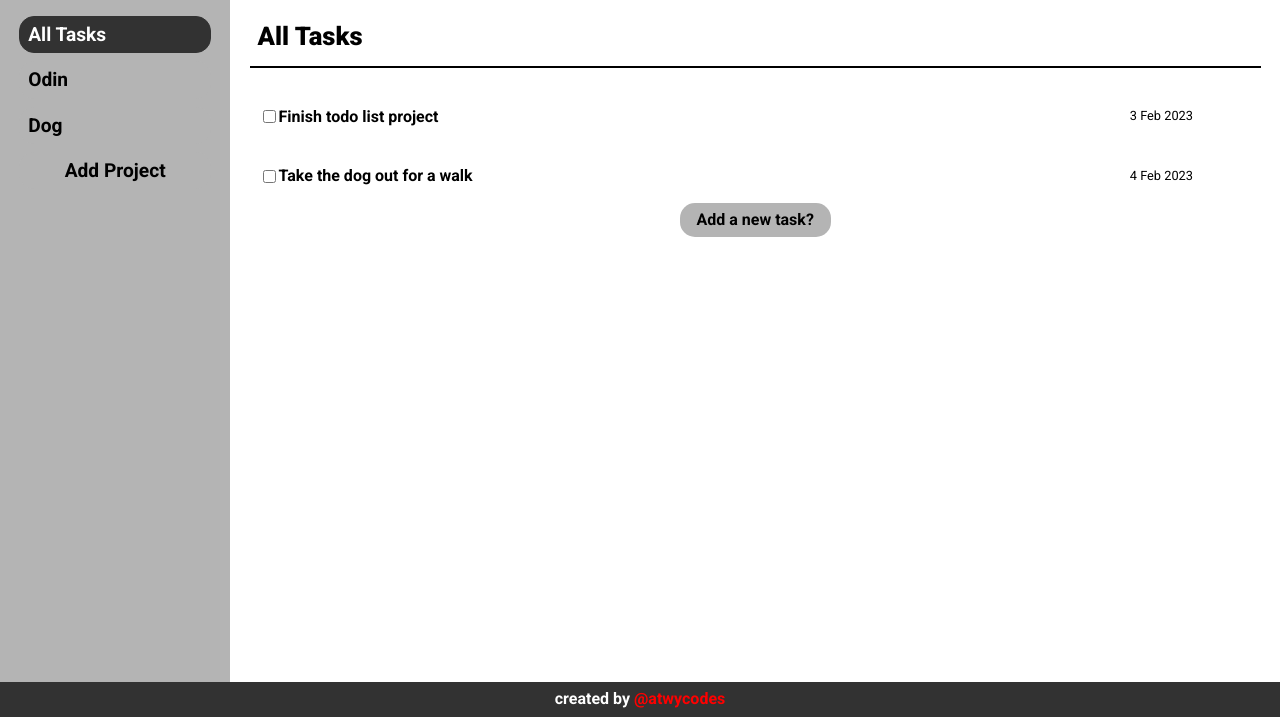
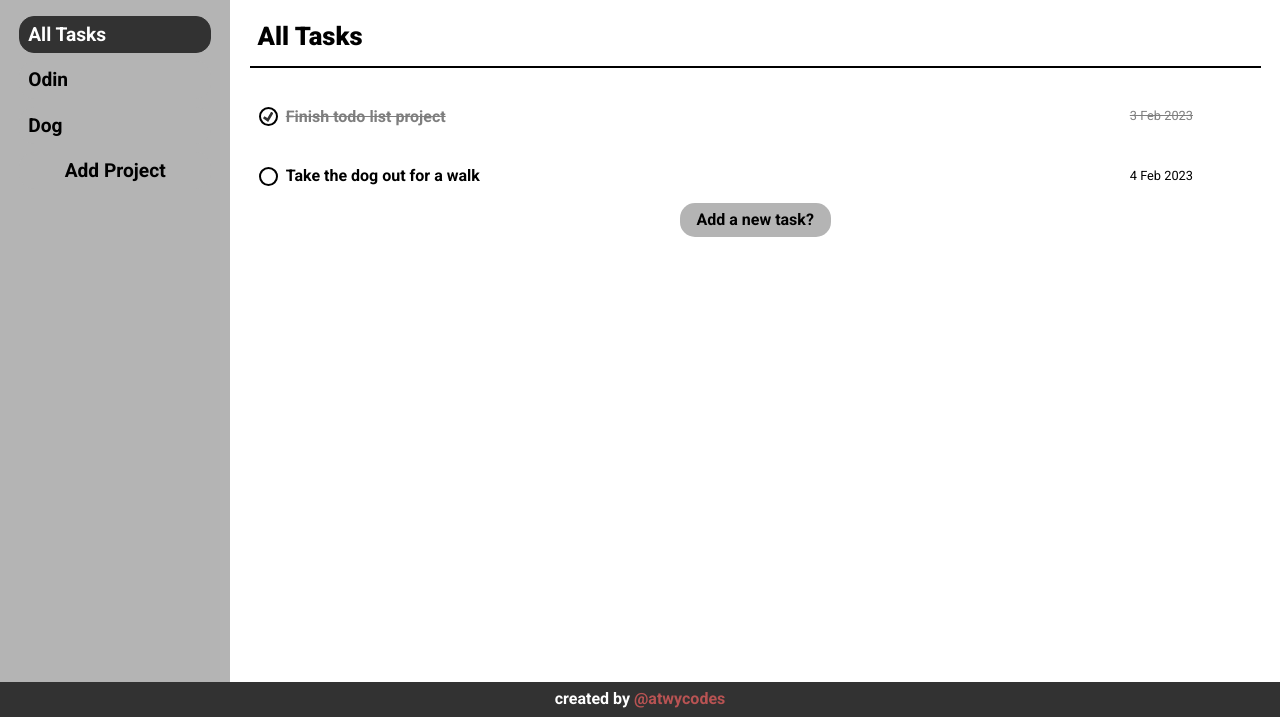
Before and after one commit to atwycodes/js-todo-list, a website built with webpack: page src/template.html in a window 1280 px wide. Shown: the part 83-800 px from the top of the page. Built offline with nearby package versions, Linux system fonts and the light colour scheme.

Commit message:
touched up styling

```diff
--- a/src/modules/Storage.js
+++ b/src/modules/Storage.js
@@ -9,7 +9,7 @@ class Storage {
         dueDate: '3 Feb 2023',
         priority: 'normal',
         project: 'Odin',
-        complete: false
+        complete: true
       },
 
       {
--- a/src/modules/display.js
+++ b/src/modules/display.js
@@ -46,6 +46,9 @@ class Display {
       taskTitle.textContent = element.title;
       taskTitle.setAttribute('data-id', `${element.id} title`);
       taskTitle.addEventListener('click', () => {
+        if (element.complete) {
+          return;
+        }
         // edit task for title
         const title = this.getElement(`[data-id = '${element.id} title']`);
 
@@ -66,6 +69,8 @@ class Display {
         title.replaceWith(editTitle);
       });
 
+      const toggleLabel = this.createElement('label', 'task__toggle-wrapper' );
+
       const taskToggle = this.createElement ('input', 'task__toggle');
       taskToggle.setAttribute('type', 'checkbox');
       taskToggle.setAttribute('data-id',`${element.id} toggle` );
@@ -78,6 +83,9 @@ class Display {
       taskDueDate.textContent = element.dueDate;
       taskDueDate.setAttribute('data-id', `${element.id} date`);
       taskDueDate.addEventListener('click', ()=> {
+        if (element.complete) {
+          return;
+        }
         // edit task for date
         const date = this.getElement(`[data-id = '${element.id} date']`);
 
@@ -115,7 +123,8 @@ class Display {
 
       const taskRightSection = this.createElement('div', 'task__right-section' );
 
-      taskLeftSection.append(taskToggle);
+      toggleLabel.append(taskToggle);
+      taskLeftSection.append(toggleLabel);
       taskLeftSection.append(taskTitle);
       taskRightSection.append(taskDueDate, taskRemoveBtn);
       taskWrapper.append(taskLeftSection,taskRightSection);
@@ -142,13 +151,16 @@ class Display {
     this.storage.todos.forEach( (task) => {
       const toggle = this.getElement(`[data-id = '${task.id} toggle']`);
       const title = this.getElement(`[data-id = '${task.id} title']`);
+      const date = this.getElement(`[data-id = '${task.id} date']`);
       if (task.complete === false) {
         toggle.checked = false;
         title.classList.remove('task-complete');
+        date.classList.remove('task-complete');
 
       } else if (task.complete === true) {
         toggle.checked = true;
         title.classList.add('task-complete');
+        date.classList.add('task-complete');
       }
     });
   }
--- a/src/style.scss
+++ b/src/style.scss
@@ -176,7 +176,7 @@ body {
 
   a {
     text-decoration: none;
-    color: red;
+    color: $reject-red;
   }
 }
 
@@ -270,6 +270,8 @@ body {
 
   .project-add-form__title {
     @include FormDefault();
+    border-radius: .5rem;
+    padding: .2rem;
   }
 
   .project-add-form__title:focus {
@@ -277,7 +279,11 @@ body {
   }
 
   .project-add-form__btn {
-    @include FormBtnDefault()
+    @include FormBtnDefault();
+    min-width: 8rem;
+    font-size: 1rem;
+    padding: .2rem;
+    border-radius: .5rem;
   }
 
   .project-add-form__btn:hover {
@@ -286,6 +292,10 @@ body {
 
   .project-cancel-form__btn {
     @include FormBtnDefault();
+    min-width: 8rem;
+    font-size: 1rem;
+    padding: .2rem;
+    border-radius: .5rem;
   }
 
   .project-cancel-form__btn:hover {
@@ -341,8 +351,44 @@ body {
     opacity: 0.5;
   }
 
+  .task__toggle-wrapper {
+  }
+
+  .task__toggle {
+    -webkit-appearance: none;
+    appearance: none;
+    background-color: $white;
+    margin: 0;
+    font: inherit;
+    color: $accept-green;
+    width: 1.2rem;
+    height: 1.2rem;
+    border: 0.15em solid $black;
+    border-radius: 50%;
+
+    display: grid;
+    place-content: center;
+  }
+
+  .task__toggle::before {
+    content: "";
+    width: 0.65em;
+    height: 0.65em;
+    transform: scale(0);
+    transition: 120ms transform ease-in-out;
+    box-shadow: inset 1em 1em $dark-grey;
+    transform-origin: center;
+    clip-path: polygon(14% 44%, 0 65%, 50% 100%, 100% 16%, 80% 0%, 43% 62%);
+  }
+
+  .task__toggle:checked::before {
+    transform: scale(1);
+  }
+
   .task__left-section {
     flex: 1 1 60%;
+    display: flex;
+    gap: .5rem;
   }
 
   .task__right-section {
@@ -382,6 +428,12 @@ body {
   @include FlexRow();
   font-weight: 600;
   gap: 1rem;
+
+  > * {
+    padding: 0.2rem;
+    border: solid 1px $black;
+    border-radius: 0.5rem;
+  }
 }
 
 .task-add-form-btn__wrapper {
```
Also changed, not shown: dist/bundle.js.
